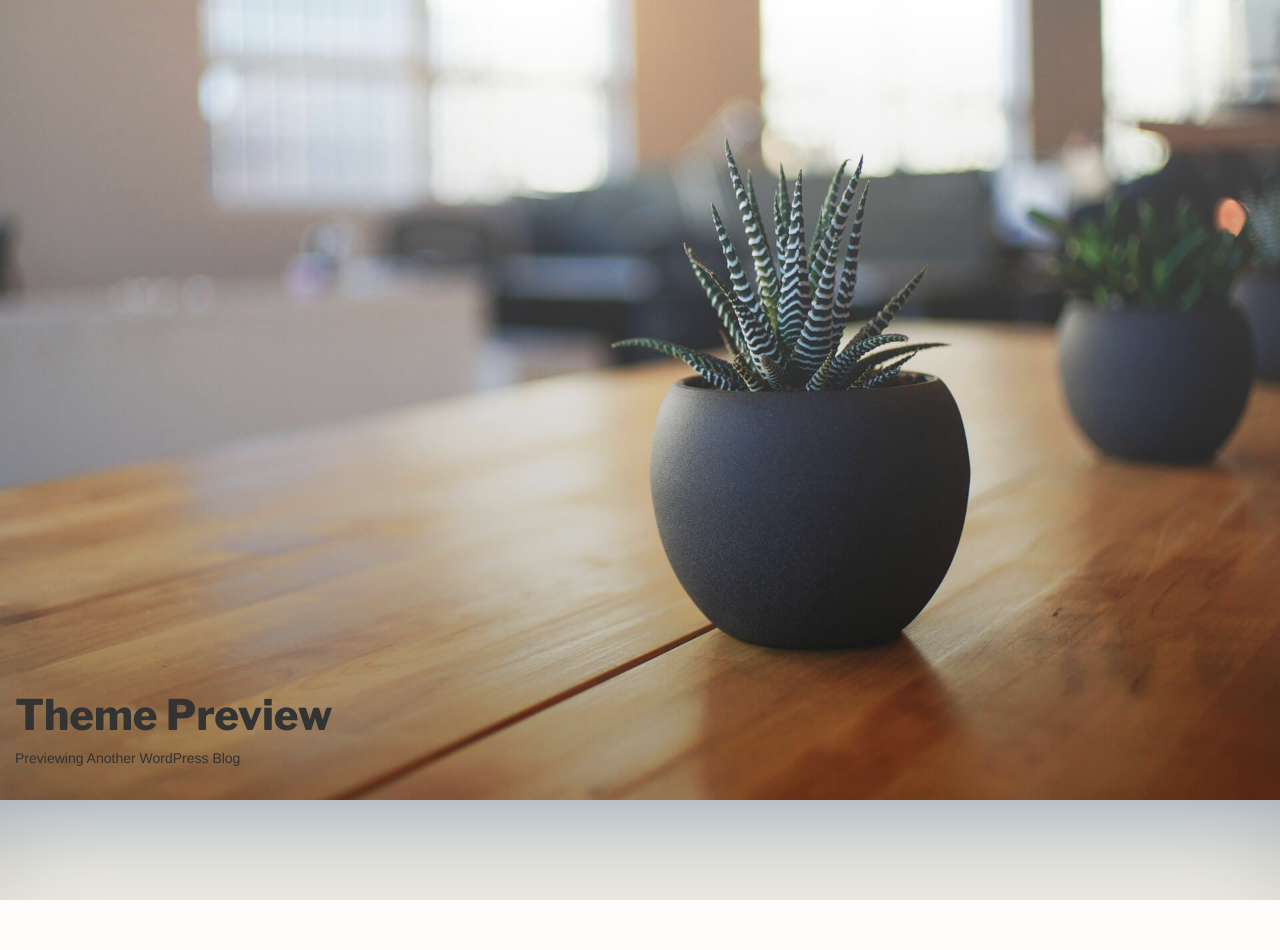
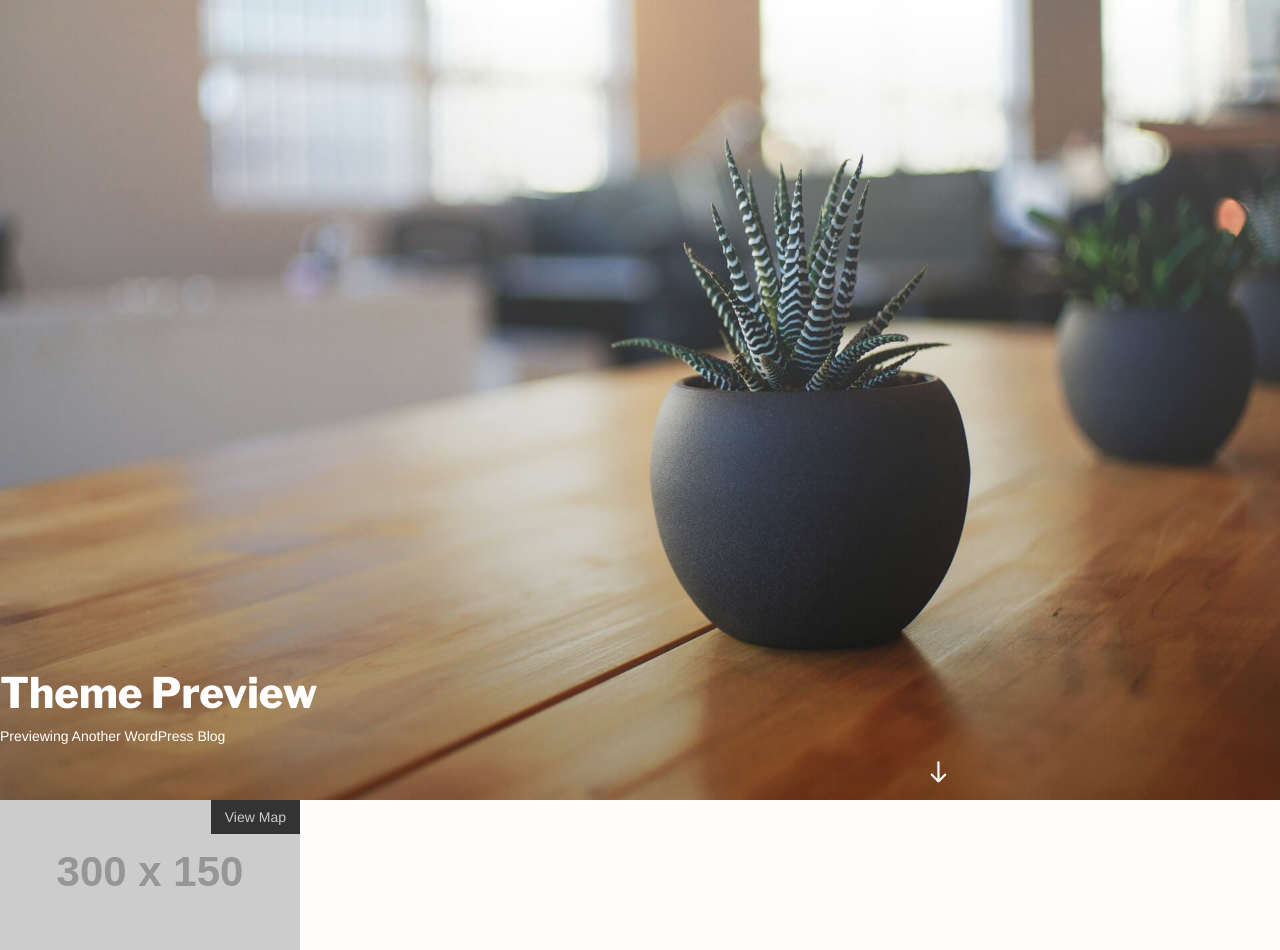
Before and after one commit to GabeDeyo/gabedeyo-starter-twentyseventeen, a website: page builds/development/index.html in a window 1280 px wide. Drawn offline with nearby package versions, Linux system fonts and the light colour scheme; placeholder pictures from the web are drawn by us; a web font is replaced by a local one.

Commit message:
Style Changes / Package.json fix

```diff
--- a/builds/development/index.html
+++ b/builds/development/index.html
@@ -8,22 +8,21 @@
 </head>
 
 <body>
-      <div class="bg"></div>
+  <div class="bg"></div>
 
-      <div class="text-overlay">
-        <div class="container">
-          <h1>Theme Preview</h1>
-          <p>Previewing Another WordPress Blog</p>
-          <!-- <svg class="icon icon-arrow-right"></svg> -->
-          <svg>
-            <path class="icon-arrow-right">
-          </svg>
-        </div>
-      </div>
 
-      <div class="test-gradient">
+  <div class="header-overlay-text">
 
-      </div>
+      <h1><a href="#">Theme Preview</a></h1>
+
+      <p>Previewing Another WordPress Blog</p>
+                <svg id="arrow-down" width="43" height="32" transform="rotate(90 0 0) scale(0.5, 0.5)">
+        <path class="path1" d="M0.356 17.956c0.178 0.178 0.533 0.356 0.711 0.356h33.778l-10.311 10.489c-0.178 0.178-0.356 0.533-0.356 0.711 0 0.356 0.178 0.533 0.356 0.711l1.6 1.6c0.178 0.178 0.533 0.356 0.711 0.356s0.533-0.178 0.711-0.356l14.756-14.933c0.178-0.356 0.356-0.711 0.356-0.889s-0.178-0.533-0.356-0.711l-14.756-14.933c0-0.178-0.356-0.356-0.533-0.356s-0.533 0.178-0.711 0.356l-1.6 1.6c-0.178 0.178-0.356 0.533-0.356 0.711s0.178 0.533 0.356 0.711l10.311 10.489h-33.778c-0.178 0-0.533 0.178-0.711 0.356-0.356 0.178-0.533 0.356-0.533 0.711v2.311c0 0.178 0.178 0.533 0.356 0.711z"></path> Sorry, your browser does not support inline SVG.
+      </svg>
+  </div>
+
+
+  <a href="#" class="overlay" title="View Map"><img src="http://placehold.it/300x150" alt=""></a>
 
 
 
--- a/components/sass/_modules.scss
+++ b/components/sass/_modules.scss
@@ -11,9 +11,32 @@
 
 }
 
-.text-overlay {
+.header-overlay-text {
     position: absolute;
-    margin-top: -10%;
+    margin-top: -150px;
+    margin-left: auto;
+    width: 75%;
+
+    color: $white;
+    //transition: all .25s ease-in-out;
+
+    a {
+        color: $white;
+        text-decoration: none;
+    }
+
+    #arrow-down {
+        fill: $white;
+        float: right;
+    }
+
+    h1:hover {
+        color: darken($white, 10%);
+    }
+
+    svg:hover {
+        fill: darken($white, 10%);
+    }
 }
 
 .test-gradient {
@@ -23,3 +46,47 @@
     box-shadow: inset 0 0 100px hsla(0,0%,0%,.3);
     opacity: 0.5;
 }
+
+.overlay {
+  position: relative;
+  display: inline-block;
+
+  &:after {
+    content: attr(title);
+    background: $bg;
+    color: $color;
+    padding: .5em 1em;
+    font-family: helvetica;
+    font-size: 14px;
+    position: absolute;
+    top: 0;
+    right: 0;
+    transition: all .25s ease-in-out;
+  }
+
+  &:hover:after {
+    background: $bg_hover;
+    color: $color_hover;
+  }
+
+  &.href {
+    overflow: hidden;
+    &:after {
+      content: "Visit "attr(href);
+      top: auto;
+      bottom: 0;
+      right: auto;
+      left: -100%;
+    }
+
+    &:hover, &:focus {
+      &:after {
+        left: 0;
+      }
+    }
+  }
+}
+
+[data-overlay]:after {
+  content: attr(data-overlay);
+}
--- a/components/sass/_variables.scss
+++ b/components/sass/_variables.scss
@@ -27,3 +27,8 @@ $white         : #FFFFFF;
 $headFont : 'Patua One', sans-serif;
 $bodyFont : 'Inika', serif;
 $libreFont: 'Libre Franklin', sans-serif;
+
+$bg: rgba(0,0,0,0.75);
+$bg_hover: rgba(0,0,0,1);
+$color: rgba(255,255,255,0.75);
+$color_hover: #fff;
```
Also changed, not shown: package.json (+5 -5 lines), builds/development/css/style.css.
